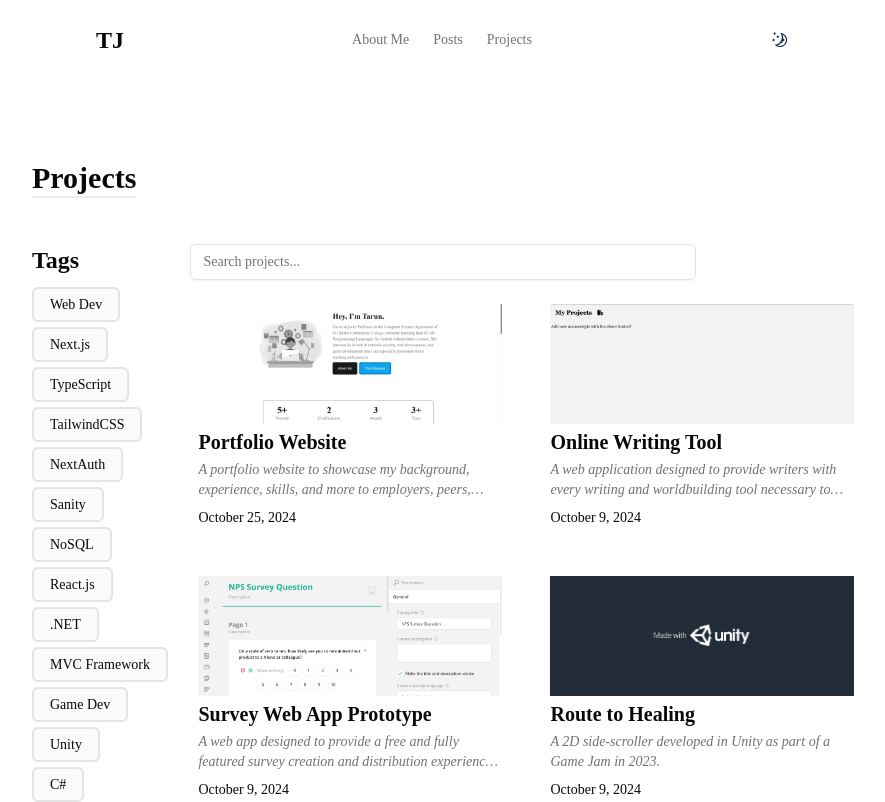
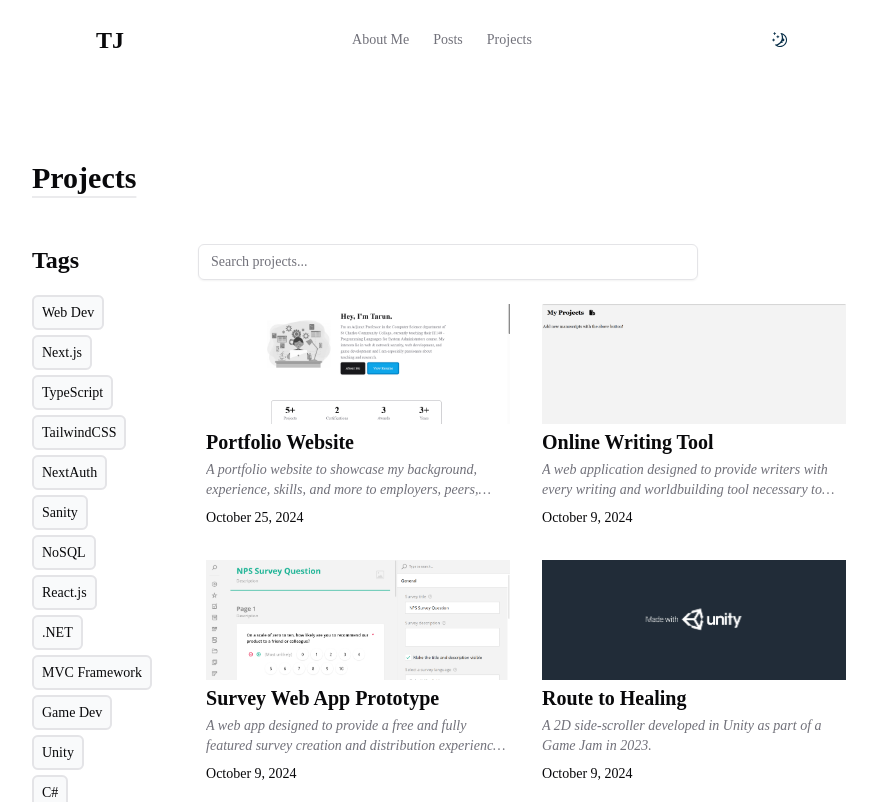
Before and after one commit to tarunJeevan/portfolio, a Next.js app: page /projects in a window 1280 px wide. Shown: the top 802 px of the page, without its empty margins (192-1077 px from the left). Built offline with nearby package versions, Linux system fonts and the light colour scheme.

Commit message:
Fixed small bug with tag labels in projects page.

```diff
--- a/components/projects-with-search.tsx
+++ b/components/projects-with-search.tsx
@@ -51,10 +51,11 @@ export default function ProjectsWithSearch({ projects }: { projects: ProjectMeta
     }
 
     return (
-        <div className="flex flex-row gap-4">
+        <div className="flex flex-col sm:flex-row gap-2">
             {/* Filter by tags */}
-            <div className="flex flex-col h-full w-44 gap-y-4 sticky top-20">
+            <div className="flex flex-row flex-wrap order-1 sm:flex-col h-full sm:w-40 gap-y-4 sm:sticky top-20">
                 <h3 className="font-bold text-2xl">Tags</h3>
+                <div className="flex flex-row py-2 overflow-x-scroll sm:overflow-x-hidden gap-x-2 sm:gap-y-4 sm:flex-col">
                     {uniqueTags.map(tag => (
                         <div key={tag?.toLowerCase().replace(/\s+/g, '-')}>
                             <Checkbox
@@ -66,16 +67,17 @@ export default function ProjectsWithSearch({ projects }: { projects: ProjectMeta
                             <label
                                 htmlFor={tag?.toLowerCase().replace(/\s+/g, '-')}
                                 id={tag?.replace(/\s+/g, '-')}
-                            className='bg-gray-50 hover:bg-gray-100 dark:bg-gray-800 dark:hover:bg-gray-700 text-sm border-2 rounded-md py-2 px-4 cursor-pointer'
+                                className='bg-gray-50 hover:bg-gray-100 dark:bg-gray-800 dark:hover:bg-gray-700 text-sm border-2 rounded-md py-2 px-2 cursor-pointer whitespace-nowrap'
                             >
                                 {tag}
                             </label>
                         </div>
                     ))}
                 </div>
+            </div>
 
             {/* Searchbar + filtered list */}
-            <div className="flex flex-col gap-4 w-full">
+            <div className="flex flex-col order-2 gap-4 w-full">
                 {/* Searchbar */}
                 <div className="flex flex-row gap-x-4 items-center w-full">
                     <Input
--- a/components/projects.tsx
+++ b/components/projects.tsx
@@ -6,7 +6,7 @@ import { formatDate } from '@/lib/utils'
 
 export default function Projects({ projects }: { projects: ProjectMetadata[] }) {
     return (
-        <ul className="flex flex-row flex-wrap gap-8">
+        <ul className="flex flex-col sm:flex-row flex-wrap gap-4">
             {projects.map(project => (
                 <li key={project.slug}>
                     <Link
```
Lines whose indentation alone changed are shown as unchanged.
